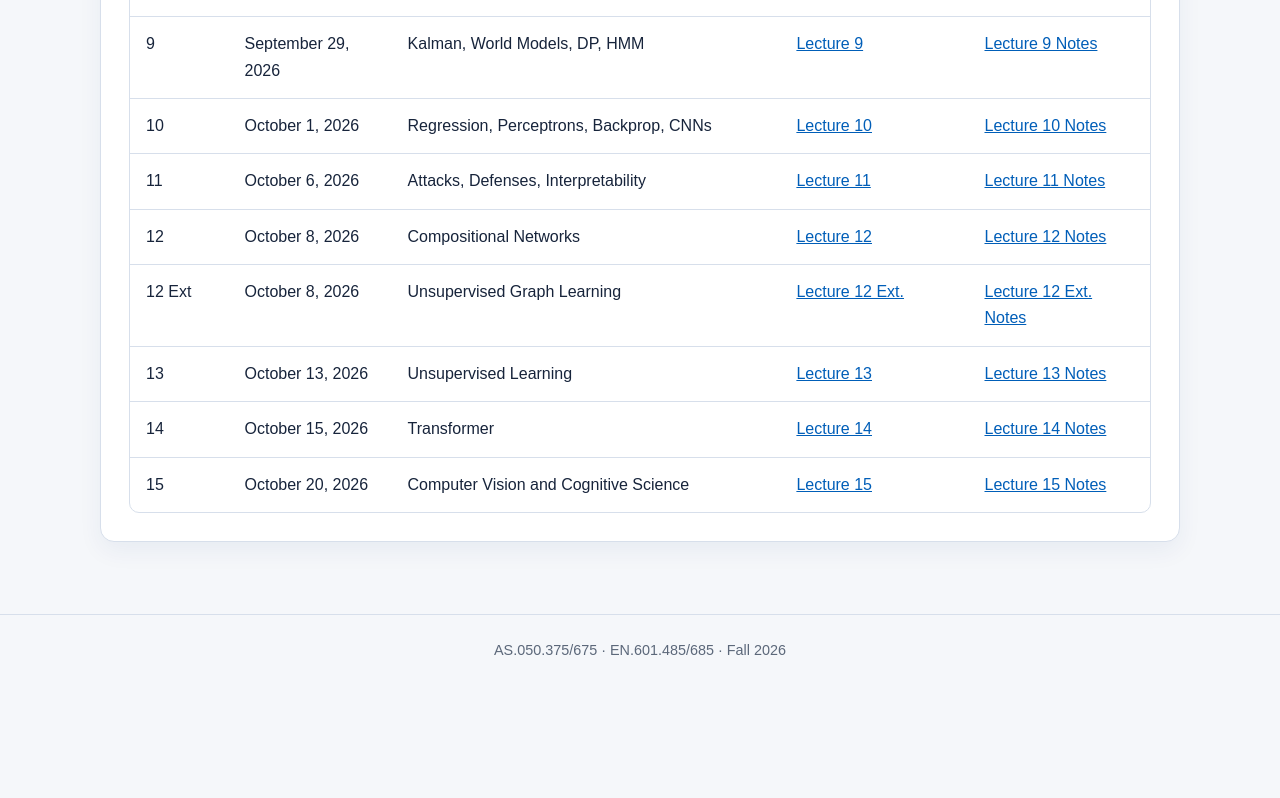
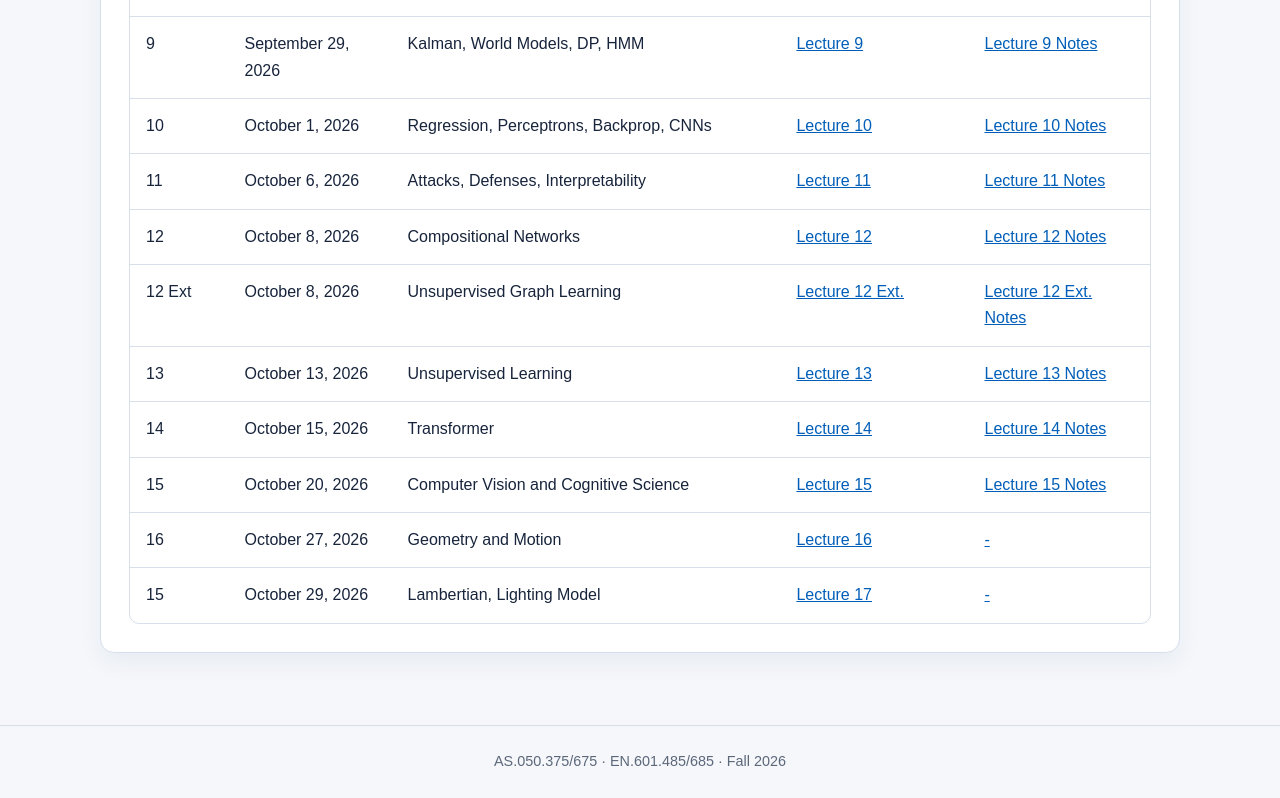
Before and after one commit to Tiezheng11/ProbabilisticModelsOfVisualCognition2026FA, a plain HTML site: page index.html in a window 1280 px wide. Shown: the part 2455-3253 px from the top of the page. Before the commit the page ends 3142 px from the top, so only its background shows below. Drawn offline with Linux system fonts and the light colour scheme.

Commit message:
Update lecture dates and add new lectures

```diff
--- a/index.html
+++ b/index.html
@@ -455,10 +455,24 @@
             </tr>
             <tr>
               <td>15</td>
-              <td><time datetime="2026-10-15">October 20, 2026</time></td>
+              <td><time datetime="2026-10-20">October 20, 2026</time></td>
               <td>Computer Vision and Cognitive Science</td>
               <td><a href="slides/Lecture15_Computer_Vision_Cognitive_Science_part2.pptx">Lecture 15</a></td>
               <td><a href="slides/Lecture15 Computer_Vision_Cognitive_Science_part2_Notes.pdf">Lecture 15 Notes</a></td>
+            </tr>
+            <tr>
+              <td>16</td>
+              <td><time datetime="2026-10-27">October 27, 2026</time></td>
+              <td>Geometry and Motion</td>
+              <td><a href="slides/Lecture16_Geometry_and_Motion.pptx">Lecture 16</a></td>
+              <td><a href="slides/Lecture16_Geometry_and_Motion.pptx">-</a></td>
+            </tr>
+            <tr>
+              <td>15</td>
+              <td><time datetime="2026-10-29">October 29, 2026</time></td>
+              <td>Lambertian, Lighting Model</td>
+              <td><a href="slides/Lecture17_Lambertian_Lighting.pptx">Lecture 17</a></td>
+              <td><a href="slides/Lecture17_Lambertian_Lighting.pptx">-</a></td>
             </tr>
           </tbody>
         </table>
```
